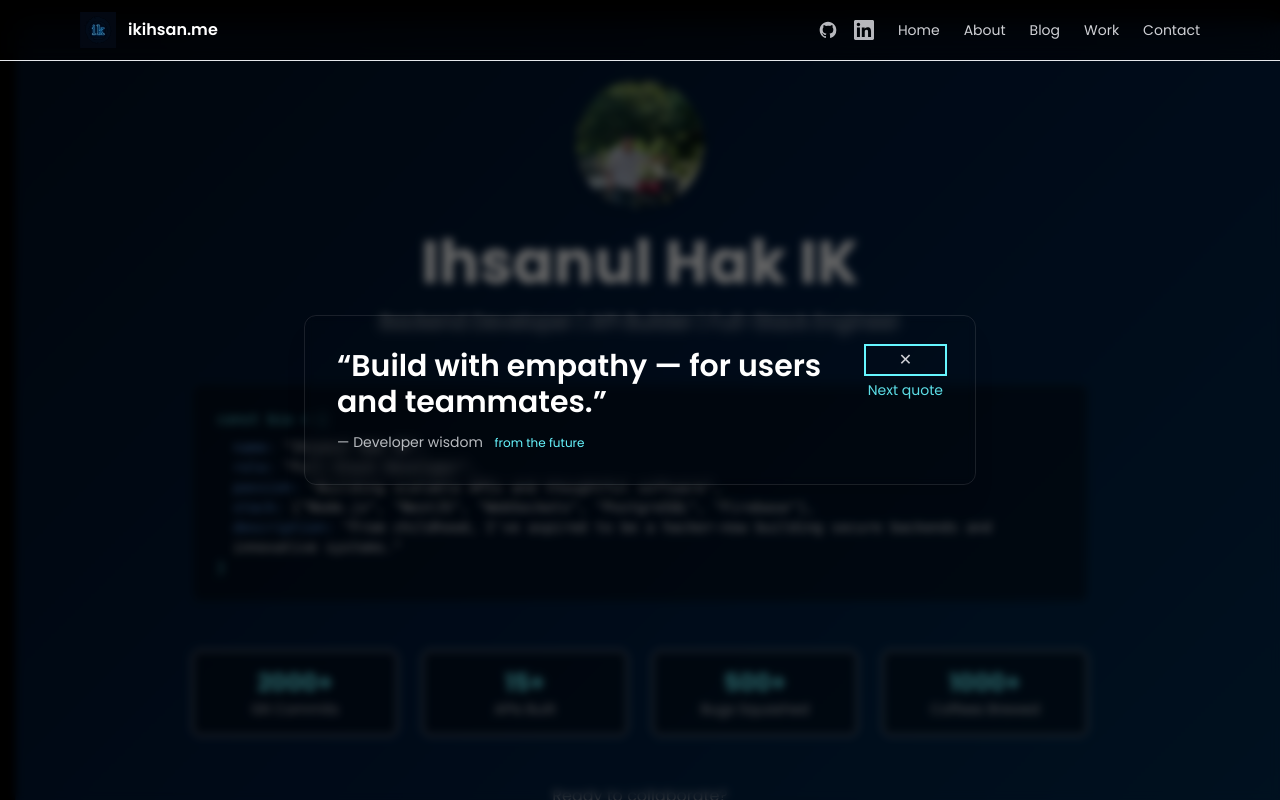
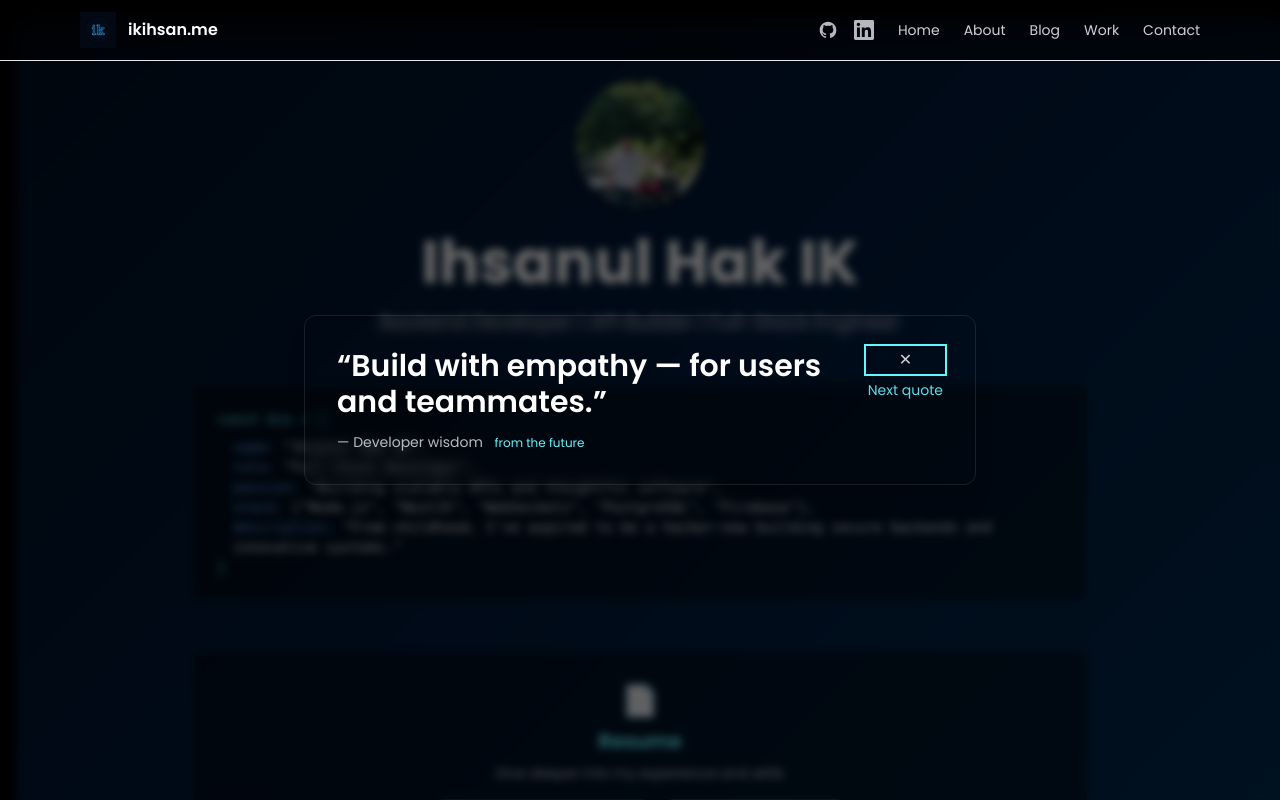
Before and after one commit to ikihsan/portfolio, a Next.js app: page /about in a window 1280 px wide. Shown: the top 800 px of the page. Built offline with nearby package versions, Linux system fonts and the light colour scheme.

Commit message:
updated resume section in about

```diff
--- a/app/about/page.jsx
+++ b/app/about/page.jsx
@@ -72,6 +72,37 @@ export default function About() {
           <div className="text-neon">{'}'}</div>
         </motion.div>
 
+        {/* Resume Section */}
+        <motion.div
+          initial={{ opacity: 0, y: 50 }}
+          whileInView={{ opacity: 1, y: 0 }}
+          transition={{ delay: 0.5, duration: 0.8 }}
+          className="bg-black/40 border border-white/10 rounded-lg p-8 text-center mb-12"
+        >
+          <div className="mb-4">
+            <div className="text-3xl mb-2">📄</div>
+            <h3 className="text-xl font-bold text-neon mb-2">Resume</h3>
+            <p className="text-gray-300 text-sm">Dive deeper into my experience and skills</p>
+          </div>
+          <div className="flex gap-4 justify-center">
+            <a
+              href="/files/ihsan_ik.pdf"
+              download="Ihsanul_Hak_IK_Resume.pdf"
+              className="px-6 py-3 bg-neon/10 text-neon border border-neon/20 rounded-lg hover:bg-neon/20 transition font-medium"
+            >
+              ↓ Download Resume
+            </a>
+            <a
+              href="/files/ihsan_ik.pdf"
+              target="_blank"
+              rel="noopener noreferrer"
+              className="px-6 py-3 bg-white/10 text-white border border-white/20 rounded-lg hover:bg-white/20 transition font-medium"
+            >
+              👁 View Resume
+            </a>
+          </div>
+        </motion.div>
+
         {/* Stats Grid */}
         <motion.div
           initial={{ opacity: 0, y: 50 }}
@@ -81,7 +112,7 @@ export default function About() {
         >
           {[
             { label: 'Git Commits', value: '2000+' },
-            { label: 'APIs Built', value: '15+' },
+            { label: 'Pull Requests Merged', value: '150+' },
             { label: 'Bugs Squashed', value: '500+' },
             { label: 'Coffees Brewed', value: '1000+' }
           ].map((stat, i) => (
```
Also changed, not shown: 1 other file (tests, documents, lock files or other folders).
